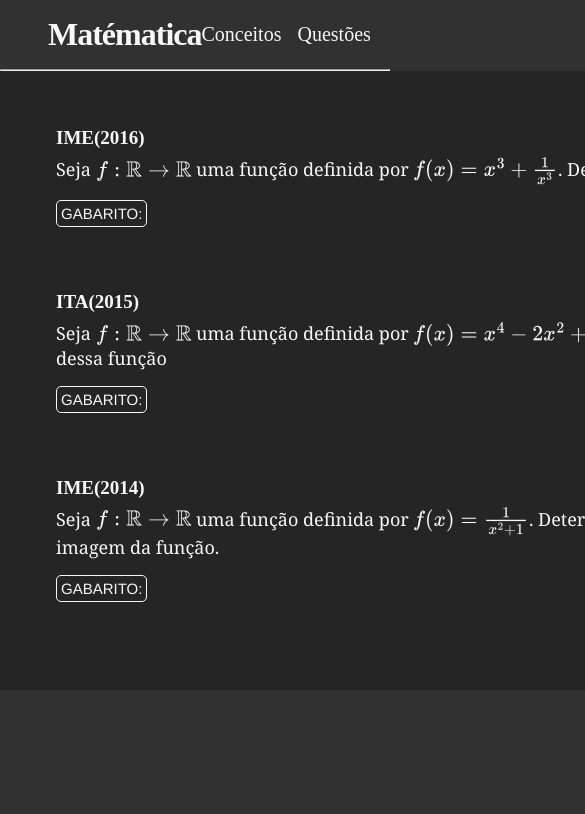
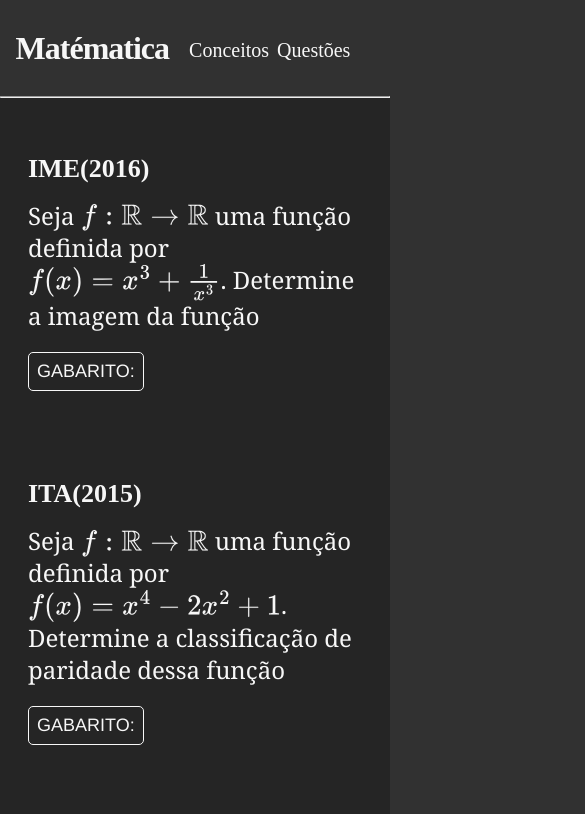
Before and after one commit to Chaverbr/matematica, a plain HTML site: page index.html in a window 390 px wide. Shown: the top 814 px of the page, 585 px wide, since content can reach past the window. Drawn offline with nearby package versions, Linux system fonts and the light colour scheme.

Commit message:
display mobile

```diff
--- a/style.css
+++ b/style.css
@@ -87,3 +87,58 @@ main {
 .on {
     display: inline-block;
 }
+
+
+
+@media (max-width: 390px) {
+    .cabecalho {
+        width: 100%;
+        height: 96px;
+        padding: 0;
+        padding-right: 24px;
+        display: flex;
+        justify-content: center;
+        align-items: center;
+        gap: 20px;
+    }
+
+    .cabecalho-titulo {
+        font-size: 26;
+    }
+
+    .cabecalho-nav {
+        margin: 4px 0px 0px 0px;
+        gap: 8px;
+    }
+
+    main {
+        width: 100%;
+        height: 100vh;
+        margin: 0;
+        padding: 40px 12px 12px 12px;
+        background-color: #252525;
+        color: #f7f7f7;
+    }
+
+    .questoesContainer {
+        height: max-content;
+        margin-bottom: 56px;
+    }
+
+    .titulo {
+        font-size: 26px;
+        margin-bottom: 16px;
+    }
+
+    .enunciado {
+        font-family: Georgia, 'Times New Roman', Times, serif;
+        font-size: 24px;
+        line-height: 32px;
+    }
+
+    .gabarito {
+        font-size: 18px;
+        margin-top: 20px;
+        padding: 8px;
+    }
+}
```
